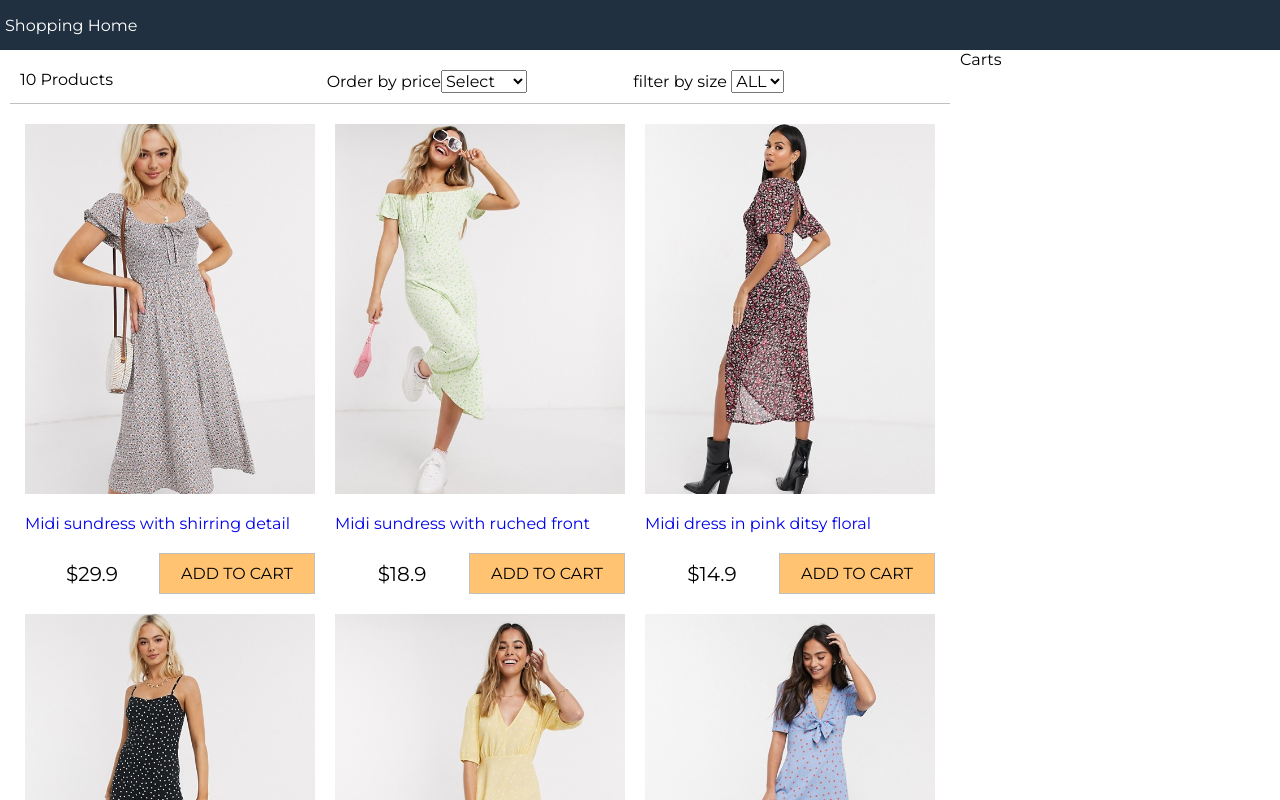
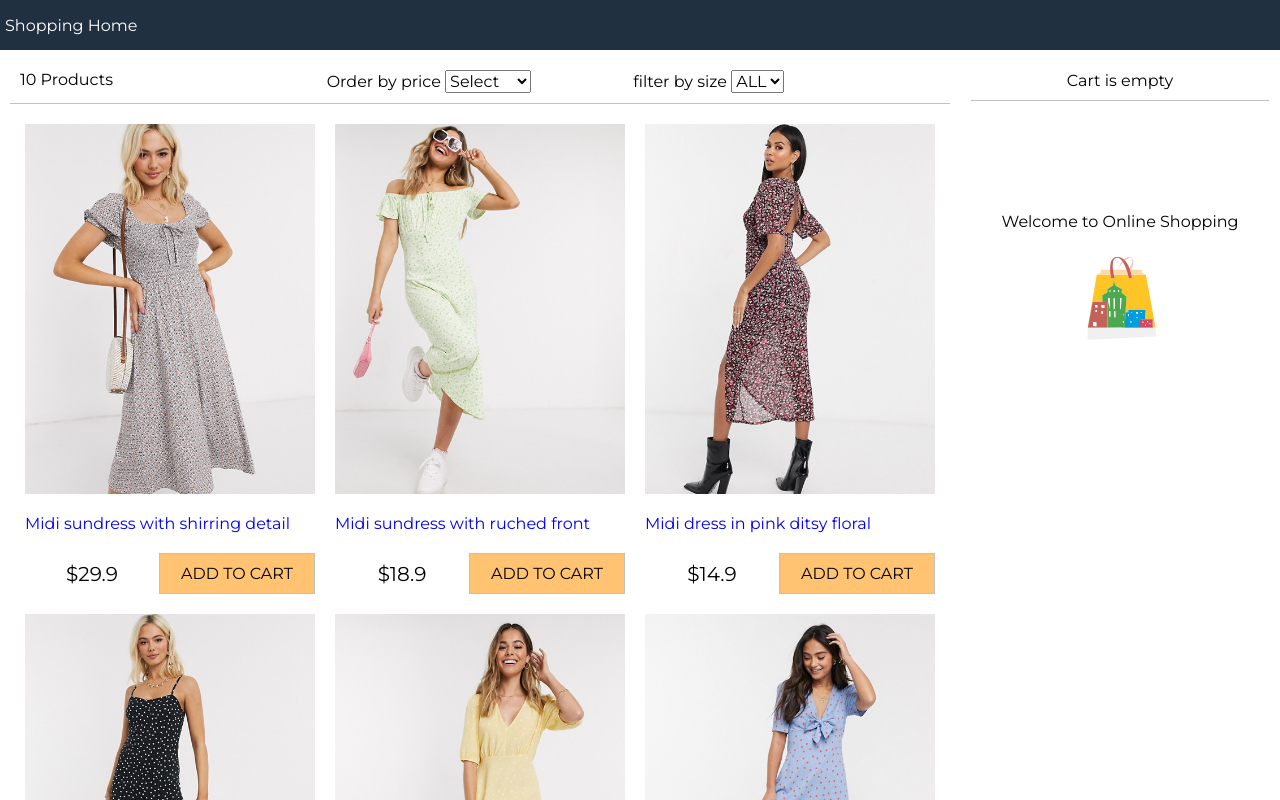
Before and after one commit to hamdiasma/shoping-cart, a React (Create React App) app: page / in a window 1280 px wide. Shown: the top 800 px of the page. Built offline with nearby package versions, Linux system fonts and the light colour scheme.

Commit message:
cart component

```diff
--- a/src/App.js
+++ b/src/App.js
@@ -2,25 +2,48 @@ import React from "react";
 import data from "./data.json";
 import Products from "./components/Products";
 import Filter from "./components/Filter";
+import Cart from "./components/Cart";
 
 class App extends React.Component {
   constructor() {
     super();
     this.state = {
       products: data.products,
+      cartItems: [],
       size: "",
       sort: "",
     };
   }
+
+  removeCart = (cart) => {
+    const cartItems = this.state.cartItems.filter(
+      (item) => item._id !== cart._id
+    );
+
+    this.setState({ cartItems });
+  };
+
+  addToCart = (product) => {
+    const cartItems = this.state.cartItems;
+    let alreadyInCart = false;
+    cartItems.forEach((item) => {
+      if (item._id === product._id) {
+        item.counter++;
+        alreadyInCart = true;
+      }
+    });
+    if (!alreadyInCart) {
+      cartItems.push({ ...product, counter: 1 });
+    }
+    this.setState({ cartItems });
+  };
 
   sortProducts = (e) => {
     const sort = e.target.value;
     console.log(e.target.value);
     this.setState({
       sort: sort,
-      products: this.state.products
-        .slice()
-        .sort((a, b) =>
+      products: this.state.products.sort((a, b) =>
         sort === "lowest"
           ? a.price > b.price
             ? 1
@@ -52,8 +75,9 @@ class App extends React.Component {
       });
     }
   };
+
   render() {
-    const { size, sort } = this.state;
+    const { size, sort, cartItems } = this.state;
     return (
       <div className="grid-container">
         <header>
@@ -69,9 +93,14 @@ class App extends React.Component {
                 filterProducts={this.filterProducts}
                 sortProducts={this.sortProducts}
               />
-              <Products products={this.state.products} />
+              <Products
+                products={this.state.products}
+                addToCart={this.addToCart}
+              />
             </div>
-            <div className="sidebar">Carts</div>
+            <div className="sidebar">
+              <Cart cartItems={cartItems} removeCart={this.removeCart} />
+            </div>
           </div>
         </main>
         <footer>&copy; Copyright All Rights Reserved</footer>
--- /dev/null
+++ b/src/components/Cart.jsx
@@ -0,0 +1,68 @@
+import React, { Component } from "react";
+import formatCurrency from "../util";
+import shop from "../assets/shop.svg";
+
+class Cart extends Component {
+  render() {
+    const { cartItems, removeCart } = this.props;
+    return (
+      <div>
+        {cartItems.length ? (
+          <div className="cart cart-header">
+            You Have <b>{cartItems.length}</b> articles{" "}
+          </div>
+        ) : (
+          <div className="cart cart-header">Cart is empty </div>
+        )}
+        <div className="basket">
+          {cartItems.length ? (
+            <ul className="cart-items">
+              {cartItems.map((cart) => (
+                <li className="cart-list" key={cart._id}>
+                  <div>
+                    <img src={cart.image} alt={cart.title} />
+                  </div>
+                  <div>
+                    {" "}
+                    {formatCurrency(cart.price)} x {cart.counter}
+                  </div>
+                  <div className="right">
+                    <button
+                      className="btn-remove"
+                      onClick={() => removeCart(cart)}
+                    >
+                      REMOVE
+                    </button>
+                  </div>
+                </li>
+              ))}
+            </ul>
+          ) : (
+            <div className="basket-empty">
+              <p>Welcome to Online Shopping</p>
+              <img className="basketlogo" src={shop} alt="" />
+            </div>
+          )}
+        </div>
+        {cartItems.length ? (
+          <div className="total">
+            <div>
+              {" "}
+              Total:{" "}
+              {formatCurrency(
+                cartItems.reduce(
+                  (tot, current) => tot + current.price * current.counter,
+                  0
+                )
+              )}
+            </div>
+            <button className="button primary">CHECKED</button>
+          </div>
+        ) : (
+          ""
+        )}
+      </div>
+    );
+  }
+}
+export default Cart;
--- a/src/components/Filter.jsx
+++ b/src/components/Filter.jsx
@@ -7,9 +7,9 @@ class Filter extends Component {
       <div className="filter">
         <div className="filter-count">{count} Products</div>
         <div className="filter-sort">
-          Order by price
+          Order by price {" "}
           <select value={sort} onChange={sortProducts}>
-            <option value="">Select</option>
+            <option value=""> Select</option>
             <option value="lowest">Lowest</option>
             <option value="highest">Highest</option>
           </select>{" "}
--- a/src/components/Products.jsx
+++ b/src/components/Products.jsx
@@ -3,7 +3,7 @@ import formatCurrency from "../util";
 
 class Products extends Component {
   render() {
-    const { products } = this.props;
+    const { products ,addToCart} = this.props;
     return (
       <div>
         <ul className="products">
@@ -16,7 +16,7 @@ class Products extends Component {
                 </a>
                 <div className="product-footer">
                   <div className="price"> {formatCurrency(product.price)}</div>
-                  <button className="button primary">ADD TO CART</button>
+                  <button className="button primary" onClick={()=>addToCart(product)}>ADD TO CART</button>
                 </div>
               </div>
             </li>
--- a/src/index.css
+++ b/src/index.css
@@ -114,7 +114,9 @@ footer {
   border: 0.1rem solid #c0c0c0;
   background-color: #f0f0f0;
   cursor: pointer;
+  outline: none;
 }
+
 .button.primary {
   background-color: #ffc371;
 }
@@ -122,14 +124,77 @@ footer {
   background-color: #d8a968;
 }
 /*filter*/
-.filter{
+.filter {
   display: flex;
   justify-content: space-between;
   padding: 1rem;
   margin: 1rem;
-  border-bottom: .1rem #c0c0c0 solid;
+  border-bottom: 0.1rem #c0c0c0 solid;
 }
 
-.filter div{
+.filter div {
   flex: 1;
 }
+
+/* cart.jsx*/
+
+.cart-header {
+  text-align: center;
+  padding: 1rem;
+  margin: 1.1rem;
+  border-bottom: 0.1rem #c0c0c0 solid;
+}
+.cart-header b {
+  color: #d4881e;
+  font-size: 20px;
+}
+
+.basket {
+  max-height: 550px;
+  overflow: auto;
+  text-align: center;
+}
+
+.cart-items {
+  padding: 0;
+  width: 100%;
+  list-style: none;
+}
+.cart-items .cart-list {
+  display: flex;
+  justify-content: space-between;
+  align-items: center;
+}
+.cart-items img {
+  width: 7rem;
+  height: 10rem;
+}
+
+.cart-items li div {
+  padding: 1rem;
+}
+.btn-remove{
+  background-color: #DC2424;
+  border: 1px solid #DC2424 ;
+ font-size: 20px;
+ font-weight: bold;
+  color: #FFF;
+  cursor: pointer;
+}
+.total{
+  padding: 10px;
+  border-top: .1rem solid #c0c0c0 ;
+  display: flex;
+  justify-content: space-around;
+  align-items: center;
+  font-size: 2.3rem;
+}
+.basket-empty{
+  margin-top: 100px;
+}
+.basketlogo{
+  width: 100px;
+  height: 100px;
+
+
+}
```
Also changed, not shown: src/assets/shop.jpg (added), src/assets/shop.svg (added). Lines whose indentation alone changed are shown as unchanged.
